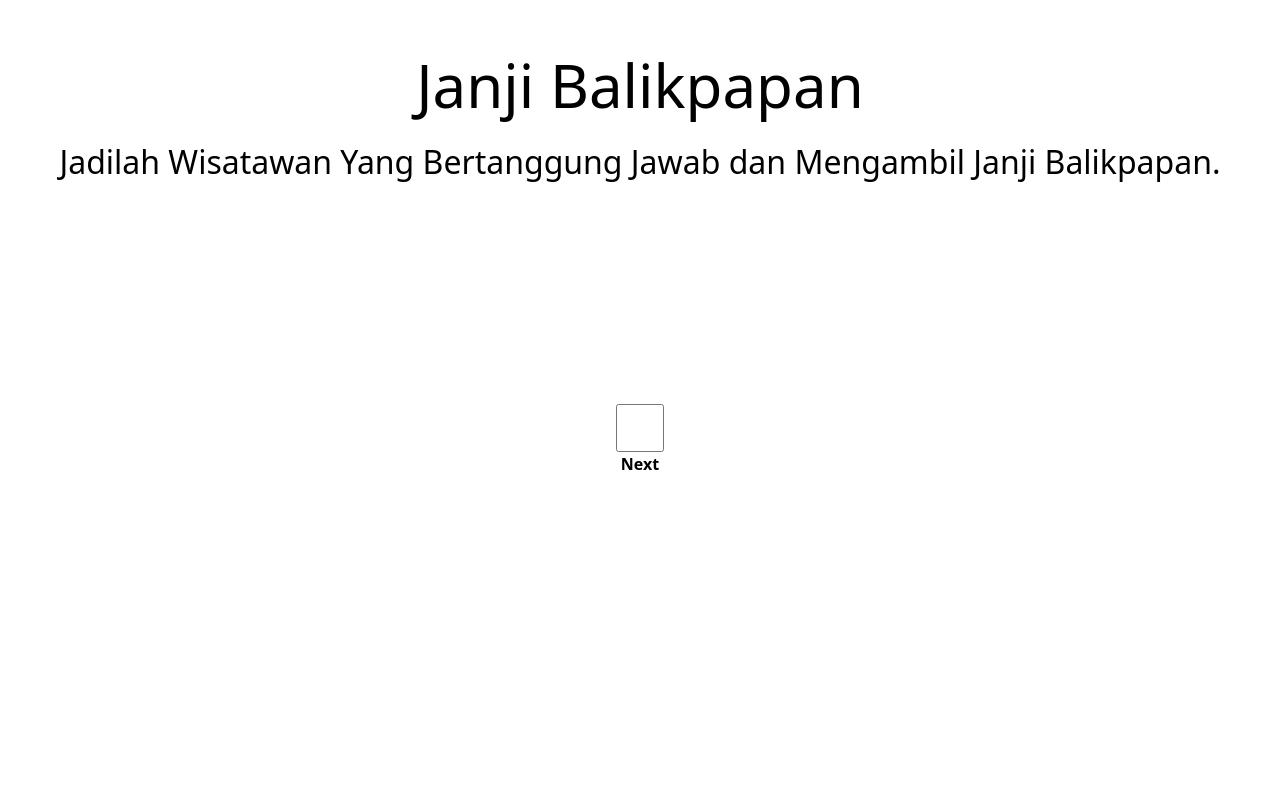
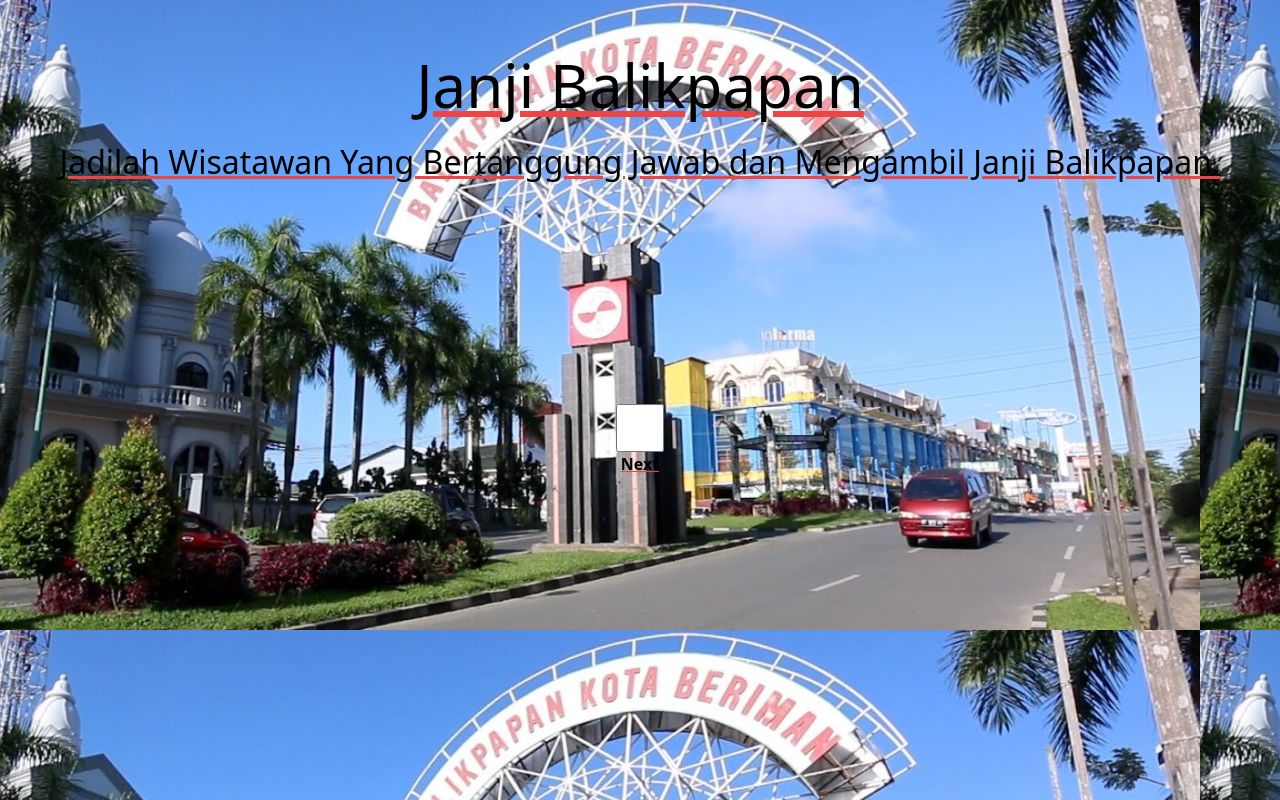
Before and after one commit to Rothiii/ds-project, a React (Vite) app: page /pledge in a window 1280 px wide. Built offline with nearby package versions, Linux system fonts and the light colour scheme; no server answers.

Commit message:
fixing pledge

```diff
--- a/src/pages/Perjanjian.jsx
+++ b/src/pages/Perjanjian.jsx
@@ -41,7 +41,7 @@ const Perjanjian = () => {
   const isLastDataDesc = currentIndex === data[0].deskripsi.length;
 
   return (
-    <div className="">
+    <div className="h-[100vh] decoration-red-500 underline " style={{backgroundImage: "url(./viewbpp.jpg)"}}>
       {/* Opening */}
       <div>
         {currentIndex === -1 ? (
```
Also changed, not shown: public/viewbpp.jpg (added).
